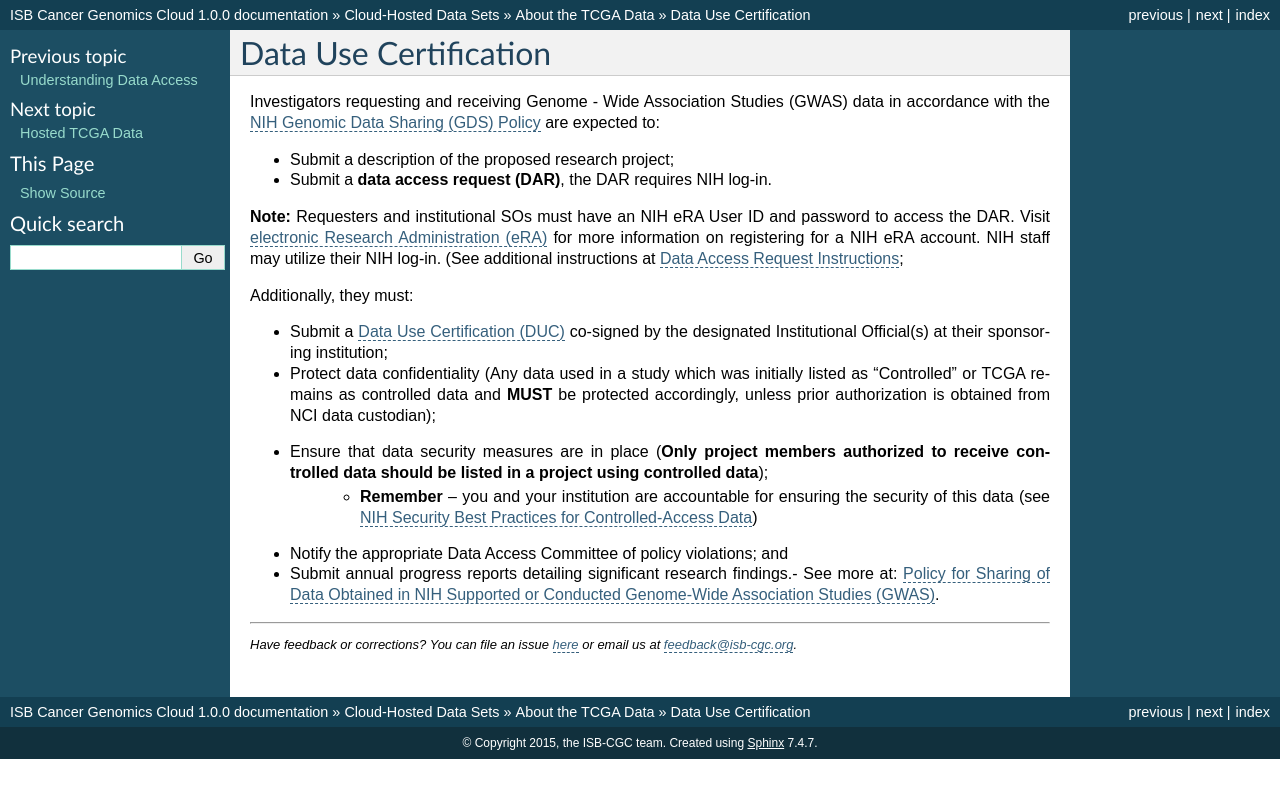
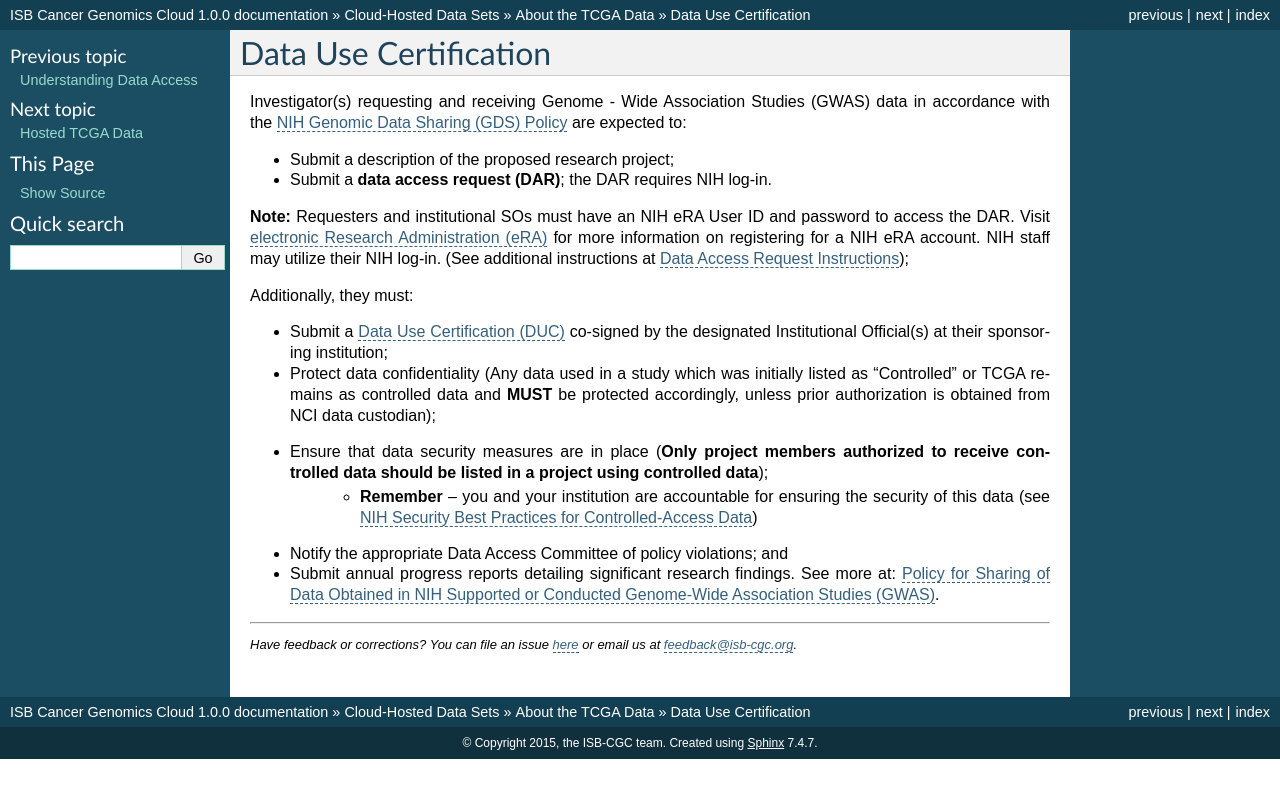
Before and after one commit to isb-cgc/readthedocs, a Sphinx documentation site: the page built from docs/source/sections/data/data2/Data-Use-Certification.rst, in a window 1280 px wide. Shown: the top 798 px of the page. Built offline with Sphinx 7.4.7, drawn with Linux system fonts in a browser that asks for light colours.

Commit message:
Update Data-Use-Certification.rst

```diff
--- a/docs/source/sections/data/data2/Data-Use-Certification.rst
+++ b/docs/source/sections/data/data2/Data-Use-Certification.rst
@@ -1,14 +1,14 @@
 ********
 Data Use Certification
 ********
-Investigators requesting and receiving Genome - Wide Association Studies (GWAS) data in accordance with the `NIH Genomic Data Sharing (GDS) Policy <https://gds.nih.gov/>`_
+Investigator(s) requesting and receiving Genome - Wide Association Studies (GWAS) data in accordance with the `NIH Genomic Data Sharing (GDS) Policy <https://gds.nih.gov/>`_
 are expected to:
 
 * Submit a description of the proposed research project;
-* Submit a **data access request (DAR)**, the DAR requires NIH log-in.
+* Submit a **data access request (DAR)**; the DAR requires NIH log-in.
 
 **Note:** Requesters and institutional SOs must have an NIH eRA User ID and password to access the DAR. Visit `electronic Research Administration (eRA) <http://era.nih.gov>`_
-for more information on registering for a NIH eRA account. NIH staff may utilize their NIH log-in. (See additional instructions at `Data Access Request Instructions <http://www.genome.gov/20019654>`_;
+for more information on registering for a NIH eRA account. NIH staff may utilize their NIH log-in. (See additional instructions at `Data Access Request Instructions <http://www.genome.gov/20019654>`_);
 
 Additionally, they must:
 
@@ -17,4 +17,4 @@ Additionally, they must:
 *  Ensure that data security measures are in place (**Only project members authorized to receive controlled data should be listed in a project using controlled data**);
     - **Remember** – you and your institution are accountable for ensuring the security of this data (see `NIH Security Best Practices for Controlled-Access Data <http://www.ncbi.nlm.nih.gov/projects/gap/cgi-bin/GetPdf.cgi?document_name=dbgap_2b_security_procedures.pdf>`_)
 *  Notify the appropriate Data Access Committee of policy violations; and
-*  Submit annual progress reports detailing significant research findings.- See more at: `Policy for Sharing of Data Obtained in NIH Supported or Conducted Genome-Wide Association Studies (GWAS) <http://grants.nih.gov/grants/guide/notice-files/NOT-OD-07-088.html#sthash.Hde6DhfF.Fbj4vpAj.dpuf>`_.
+*  Submit annual progress reports detailing significant research findings. See more at: `Policy for Sharing of Data Obtained in NIH Supported or Conducted Genome-Wide Association Studies (GWAS) <http://grants.nih.gov/grants/guide/notice-files/NOT-OD-07-088.html#sthash.Hde6DhfF.Fbj4vpAj.dpuf>`_.
```
